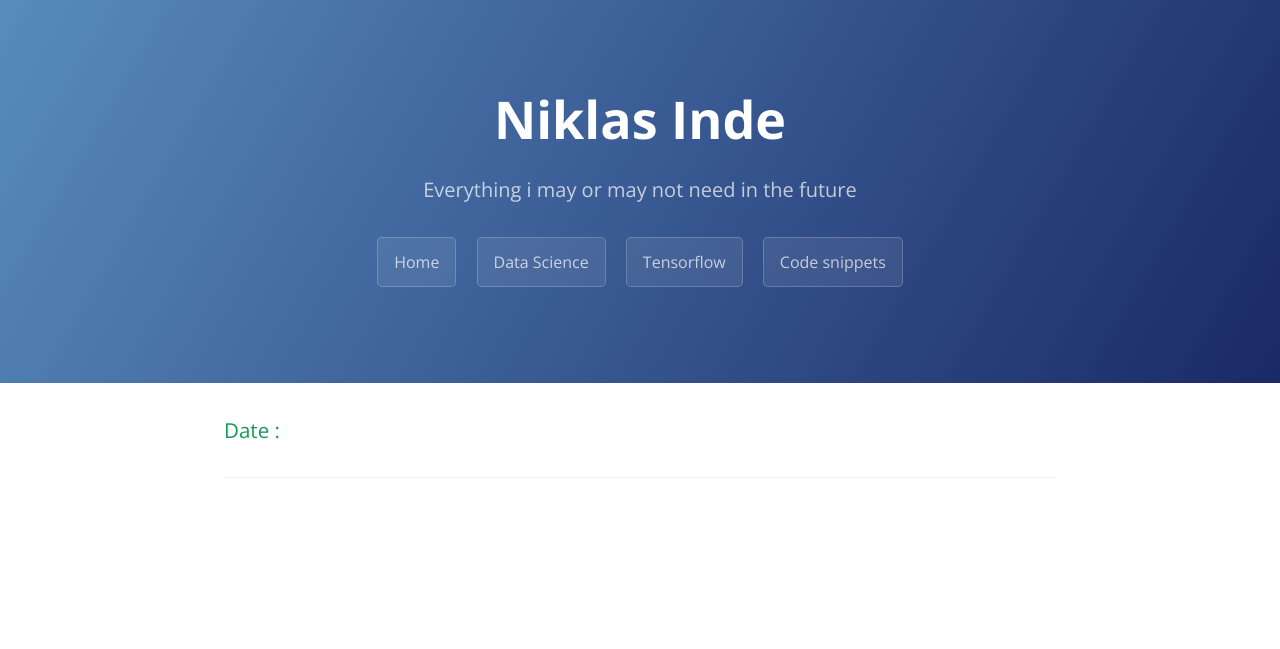
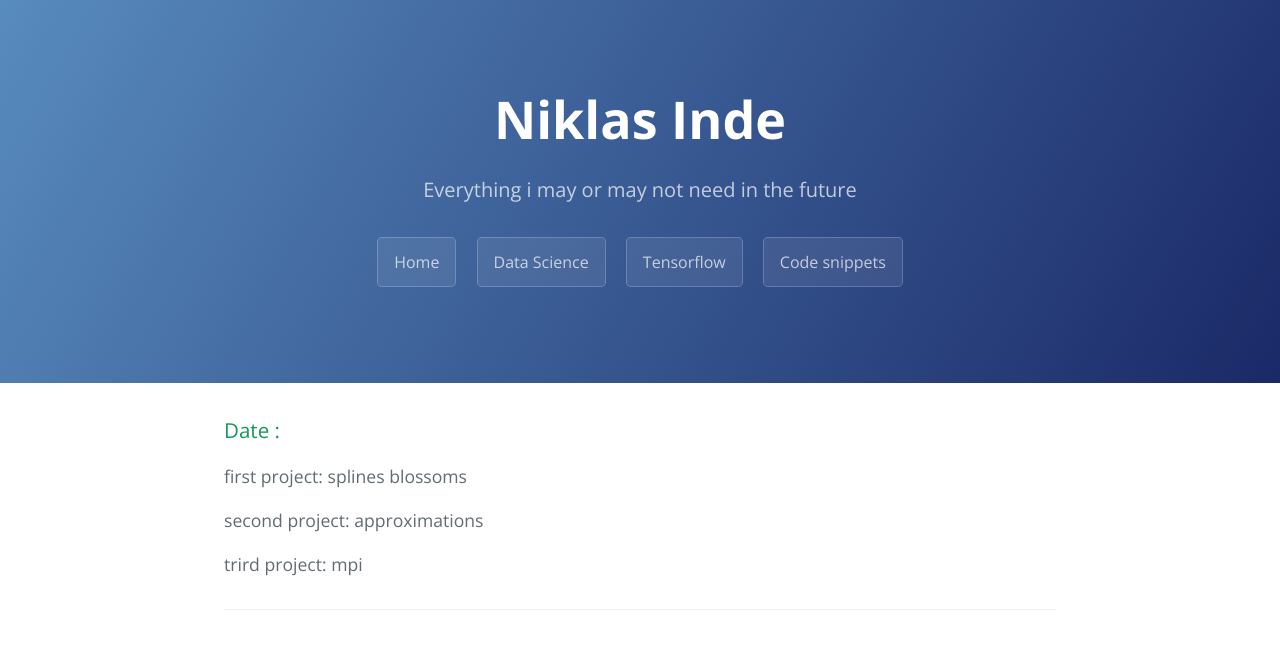
Before and after one commit to niklasinde/niklasinde.github.io, a Jekyll site: the page built from courses/advanced_algoritms/lecture1.md, in a window 1280 px wide. Shown: the top 649 px of the page. Built offline with Jekyll 4.4.1, drawn with Linux system fonts in a browser that asks for light colours; nearby versions of some CDN libraries; our own code applies the rules of GitHub Pages for plain Markdown files.

Commit message:
Update lecture1.md

```diff
--- a/courses/advanced_algoritms/lecture1.md
+++ b/courses/advanced_algoritms/lecture1.md
@@ -1,4 +1,12 @@
+
 
 
 
 ### Date :
+
+
+first project: splines blossoms
+
+second project: approximations
+
+trird project: mpi
```
